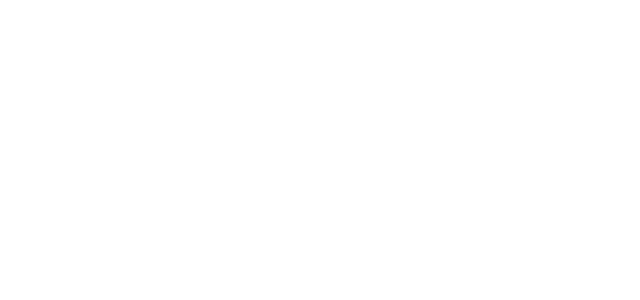
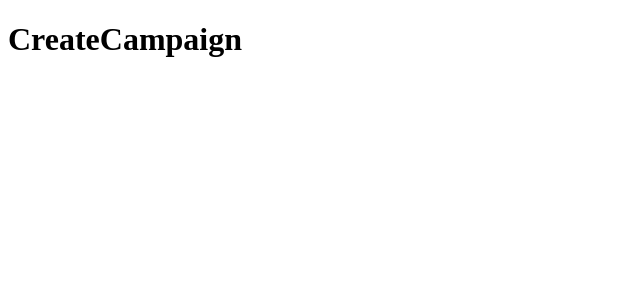
Before and after one commit to erdembesler/react-redux-typescript-campaignApp, a React (Create React App) app: page /createCampaign in a window 1280 px wide. Shown: the top 300 px of the page, without its empty margins (0-640 px from the left). Built offline with nearby package versions, Linux system fonts and the light colour scheme.

Commit message:
routing has been added to App tsx and css files are created

```diff
--- a/package.json
+++ b/package.json
@@ -3,6 +3,8 @@
   "version": "0.1.0",
   "private": true,
   "dependencies": {
+    "@material-ui/core": "^4.11.4",
+    "@material-ui/icons": "^4.11.2",
     "@testing-library/jest-dom": "^5.11.4",
     "@testing-library/react": "^11.1.0",
     "@testing-library/user-event": "^12.1.10",
@@ -14,6 +16,8 @@
     "react": "^17.0.2",
     "react-dom": "^17.0.2",
     "react-redux": "^7.2.4",
+    "react-router": "^5.2.0",
+    "react-router-dom": "^5.2.0",
     "react-scripts": "4.0.3",
     "redux": "^4.1.0",
     "redux-devtools-extension": "^2.13.9",
@@ -47,6 +51,7 @@
   },
   "devDependencies": {
     "@types/react-redux": "^7.1.16",
+    "@types/react-router-dom": "^5.1.7",
     "@types/redux": "^3.6.0",
     "@types/redux-thunk": "^2.1.0"
   }
--- a/src/App.tsx
+++ b/src/App.tsx
@@ -1,8 +1,32 @@
 import React from "react";
 import "./App.css";
+import { BrowserRouter as Router, Switch, Route } from "react-router-dom";
+import CampaignDetail from "./screens/CampaignDetail";
+import Overview from "./screens/Overview";
+import CreateCampaign from "./screens/CreateCampaign";
 
 function App() {
-  return <div></div>;
+  return (
+    <Router>
+      <main>
+        <Switch>
+          <Route exact path="/" component={Overview}></Route>
+          <Route
+            exact
+            path="/campaigndetail"
+            component={CampaignDetail}
+          ></Route>
+          <Route
+            exact
+            path="/createCampaign"
+            component={CreateCampaign}
+          ></Route>
+          <Route></Route>
+          <Route></Route>
+        </Switch>
+      </main>
+    </Router>
+  );
 }
 
 export default App;
--- a/src/screens/CampaignDetail.tsx
+++ b/src/screens/CampaignDetail.tsx
@@ -0,0 +1,11 @@
+const CampaignDetail: React.FC = () => {
+  return (
+    <div className="Article">
+      <div>
+        <h1>campaign detail</h1>
+      </div>
+    </div>
+  );
+};
+
+export default CampaignDetail;
--- /dev/null
+++ b/src/screens/CreateCampaign.tsx
@@ -0,0 +1,11 @@
+const CreateCampaign: React.FC = () => {
+  return (
+    <div className="Article">
+      <div>
+        <h1>CreateCampaign</h1>
+      </div>
+    </div>
+  );
+};
+
+export default CreateCampaign;
--- /dev/null
+++ b/src/screens/Overview.tsx
@@ -0,0 +1,11 @@
+const OverviewCampaign: React.FC = () => {
+  return (
+    <div className="Article">
+      <div>
+        <h1>OverviewCampaign</h1>
+      </div>
+    </div>
+  );
+};
+
+export default OverviewCampaign;
```
Also changed, not shown: src/components/CampaignItem.css (added), src/components/NavBar.css (added), src/components/NavBar.tsx (added), src/screens/CampaignDetail.css (added), src/screens/CreateCampaign.css (added), src/screens/Overview.css (added), src/screens/OverviewScreen.tsx (deleted), 2 other files (tests, documents, lock files or other folders).
